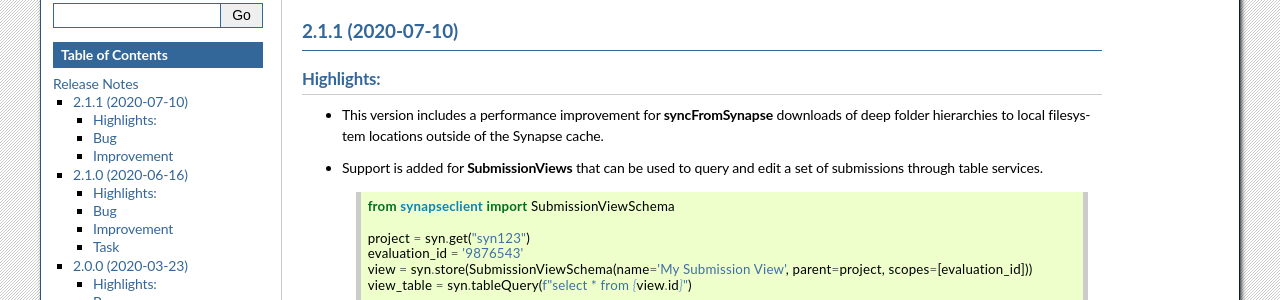
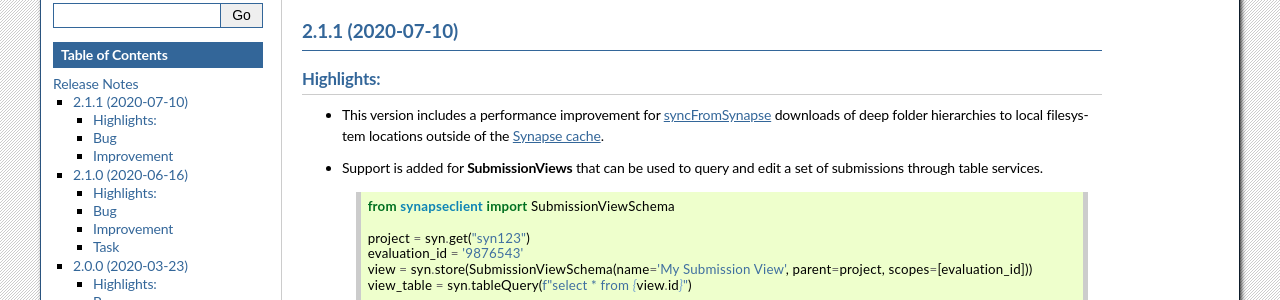
Before and after one commit to Sage-Bionetworks/synapsePythonClient, a Sphinx documentation site: the page built from docs/news.rst, in a window 1280 px wide and 900 px high. Shown: the part 141-441 px from the top of the window. Built offline with Sphinx 7.4.7, drawn with Linux system fonts in a browser that asks for light colours; the version number could not be read and is left out; part of the change alters nothing that is shown.

```diff
--- a/docs/news.rst
+++ b/docs/news.rst
@@ -8,8 +8,10 @@ Release Notes
 Highlights:
 ----------------
 
-- This version includes a performance improvement for **syncFromSynapse** downloads
-  of deep folder hierarchies to local filesystem locations outside of the Synapse cache.
+- This version includes a performance improvement for
+  `syncFromSynapse <python-docs.synapse.org/build/html/synapseutils.html#synapseutils.sync.syncFromSynapse>`__
+  downloads of deep folder hierarchies to local filesystem locations outside of the
+  `Synapse cache <https://docs.synapse.org/articles/downloading_data.html#downloading-a-file>`__.
 
 - Support is added for **SubmissionViews** that can be used to query and edit
   a set of submissions through table services.
```
